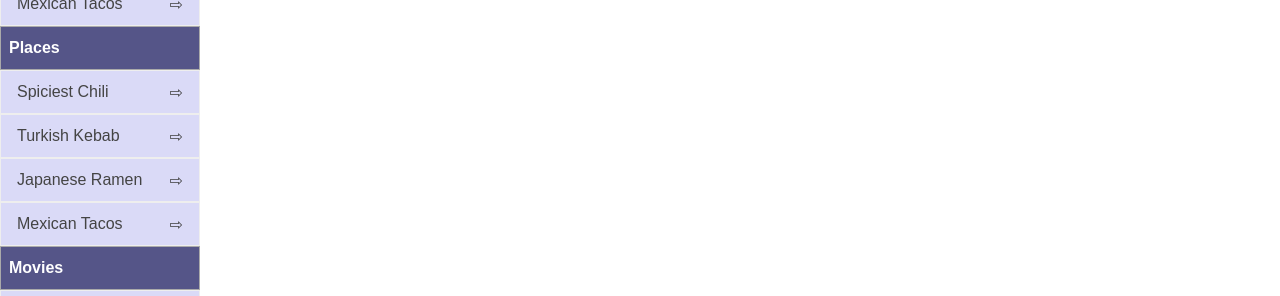
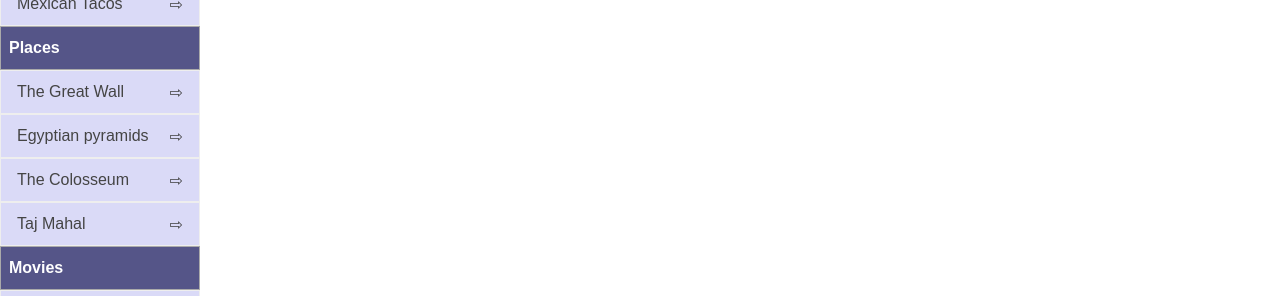
Before and after one commit to fraigo/midterm01, a plain HTML site: page index.html in a window 1280 px wide. Shown: the part 649-945 px from the top of the page. Drawn offline with Linux system fonts and the light colour scheme.

Commit message:
Updated menus (places)

```diff
--- a/index.html
+++ b/index.html
@@ -46,10 +46,10 @@ This is the Midterm project using HTML and CSS
 
                 <ul class="menu">
                     <a href="./places.html" ><li class="main-menu">Places</li></a>
-                    <a href="./places.html#chili" ><li class="sub-menu">Spiciest Chili</li></a>
-                    <a href="./places.html#kebab" ><li class="sub-menu">Turkish Kebab</li></a>
-                    <a href="./places.html#ramen" ><li class="sub-menu">Japanese Ramen</li></a>
-                    <a href="./places.html#tacos" ><li class="sub-menu">Mexican Tacos</li></a>
+                    <a href="./places.html#great_wall" ><li class="sub-menu">The Great Wall</li></a>
+                    <a href="./places.html#pyramids" ><li class="sub-menu">Egyptian pyramids</li></a>
+                    <a href="./places.html#colosseum" ><li class="sub-menu">The Colosseum</li></a>
+                    <a href="./places.html#taj_mahal" ><li class="sub-menu">Taj Mahal</li></a>
                 </ul>
 
                 <ul class="menu">
```
Also changed, not shown: sports.html (+4 -4 lines).
